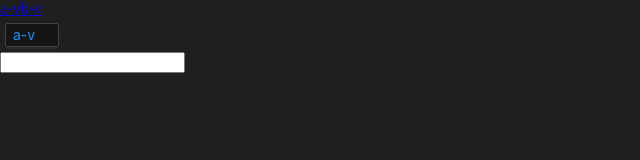
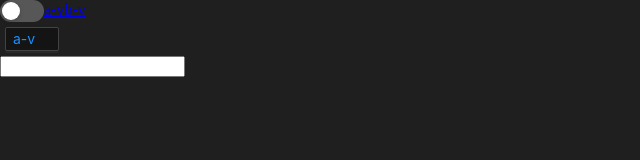
Before and after one commit to ZhouZhu-s/vaisee-template, a Vue app: page /a-v in a window 1280 px wide. Shown: the top 160 px of the page, without its empty margins (0-640 px from the left). Built offline with nearby package versions, Linux system fonts and the light colour scheme.

Commit message:
feat(views): 新增多语言配置功能

```diff
--- a/components.d.ts
+++ b/components.d.ts
@@ -9,6 +9,7 @@ declare module 'vue' {
   export interface GlobalComponents {
     AButton: typeof import('ant-design-vue/es')['Button']
     AConfigProvider: typeof import('ant-design-vue/es')['ConfigProvider']
+    ASwitch: typeof import('ant-design-vue/es')['Switch']
     RouterLink: typeof import('vue-router')['RouterLink']
     RouterTags: typeof import('./src/components/router-tags/index.vue')['default']
     RouterView: typeof import('vue-router')['RouterView']
--- a/package.json
+++ b/package.json
@@ -23,6 +23,7 @@
     "pinia-plugin-persistedstate": "^3.2.0",
     "unplugin-vue-components": "^0.25.1",
     "vue": "^3.3.4",
+    "vue-i18n": "9.3.0-beta.26",
     "vue-router": "^4.2.4"
   },
   "devDependencies": {
--- a/src/App.vue
+++ b/src/App.vue
@@ -3,17 +3,34 @@ import enUS from 'ant-design-vue/es/locale/en_US';
 import zhCN from 'ant-design-vue/es/locale/zh_CN';
 import dayjs from 'dayjs';
 import 'dayjs/locale/zh-cn';
-import { ref } from 'vue';
+import { computed, watch } from 'vue';
 import { theme } from 'ant-design-vue';
 import { useThemeMode } from '@/stores/themeMode';
 import { storeToRefs } from 'pinia';
 import { useCssVarStore } from '@/stores/cssStore';
 import RouterTags from '@/components/router-tags/index.vue';
 import { useKeepAlivePages } from '@/hooks/useKeepAlivePages';
+import { useLangStore } from '@/stores/lang';
+import { useI18n } from 'vue-i18n';
 
-dayjs.locale('zh-cn');
+const langStore = useLangStore();
+const { lang } = storeToRefs(langStore);
 
-const locale = ref(zhCN.locale);
+const { locale } = useI18n();
+watch(lang, () => {
+  locale.value = lang.value;
+});
+
+dayjs.locale(lang.value);
+
+const checked = computed({
+  get() {
+    return lang.value === 'en';
+  },
+  set() {
+    langStore.toggleLang();
+  }
+});
 
 const themeMode = useThemeMode();
 const { mode } = storeToRefs(themeMode);
@@ -26,7 +43,7 @@ setMaxKeepAlivePages(10);
 
 <template>
   <a-config-provider
-    :locale="locale === 'en' ? enUS : zhCN"
+    :locale="lang === 'en' ? enUS : zhCN"
     :theme="{
       algorithm: mode === 'light' ? theme.defaultAlgorithm : theme.darkAlgorithm,
       token: {
@@ -36,6 +53,7 @@ setMaxKeepAlivePages(10);
     }"
   >
     <main class="AppMain" :mode="mode">
+      <a-switch v-model:checked="checked" />
       <!-- <input type="color" v-model="color"> -->
       <router-link to="/a-v">a-v</router-link>
       <router-link to="/b-v">b-v</router-link>
--- /dev/null
+++ b/src/lang/en/index.ts
@@ -0,0 +1,3 @@
+export default {
+  login: 'login',
+}
--- /dev/null
+++ b/src/lang/index.ts
@@ -0,0 +1,22 @@
+import { createI18n } from 'vue-i18n';
+import zh from './zh';
+import en from './en';
+import type { App } from 'vue';
+
+export type LocaleType = 'zh-cn' | 'en';
+
+const messages: Record<LocaleType, any> = {
+  'zh-cn': zh,
+  'en': en
+};
+
+export const i18n = createI18n({
+  legacy: false, // 使用 Composition API 模式，则需要将其设置为false
+  globalInjection: true, //全局生效$t
+  locale: 'zh-cn', // 默认使用的语言
+  messages // 使用数据源
+});
+
+export const setupI18n = (app: App) => {
+  app.use(i18n);
+}
--- /dev/null
+++ b/src/lang/zh/index.ts
@@ -0,0 +1,3 @@
+export default {
+  login: '登录',
+}
--- a/src/main.ts
+++ b/src/main.ts
@@ -4,6 +4,7 @@ import { createApp } from 'vue';
 import { setupRouter } from './router';
 import { setupDirectives } from './directives';
 import { setupStore } from './stores';
+import { setupI18n } from './lang';
 
 import App from './App.vue';
 
@@ -12,5 +13,6 @@ const app = createApp(App);
 setupRouter(app);
 setupDirectives(app);
 setupStore(app);
+setupI18n(app);
 
 app.mount('#app');
--- /dev/null
+++ b/src/stores/lang.ts
@@ -0,0 +1,31 @@
+import { defineStore } from 'pinia';
+import { type LocaleType } from '@/lang';
+
+interface State {
+  lang: LocaleType;
+}
+
+export const useLangStore = defineStore('LangStore', {
+  state: (): State => {
+    return {
+      lang: 'zh-cn'
+    };
+  },
+  persist: {
+    key: 'LangStore',
+    storage: localStorage
+  },
+  actions: {
+    setLang(lang: LocaleType) {
+      this.lang = lang;
+    },
+
+    getLang() {
+      return this.lang;
+    },
+
+    toggleLang() {
+      this.lang = this.lang === 'zh-cn' ? 'en' : 'zh-cn';
+    }
+  }
+});
```
Also changed, not shown: 1 other file (tests, documents, lock files or other folders).
